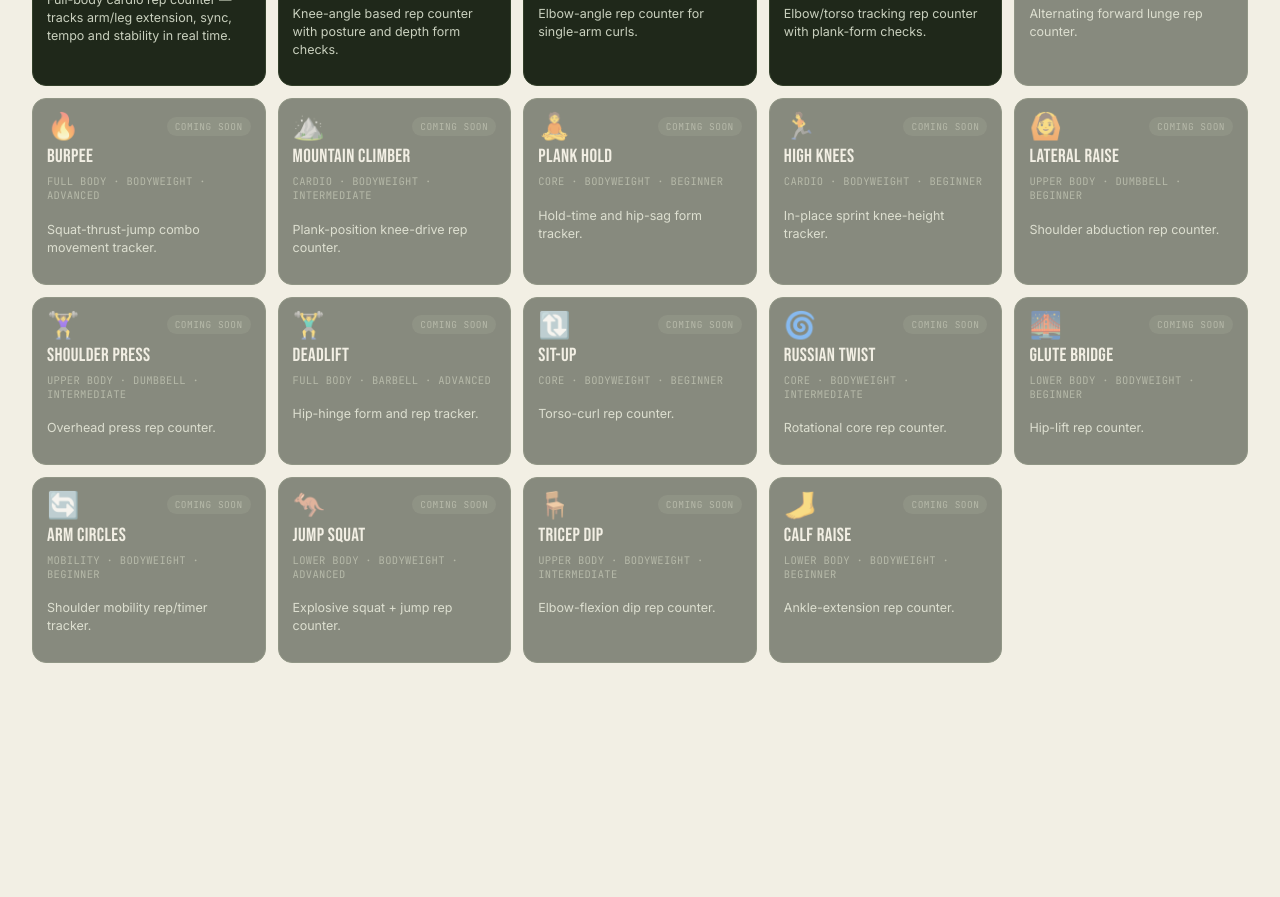
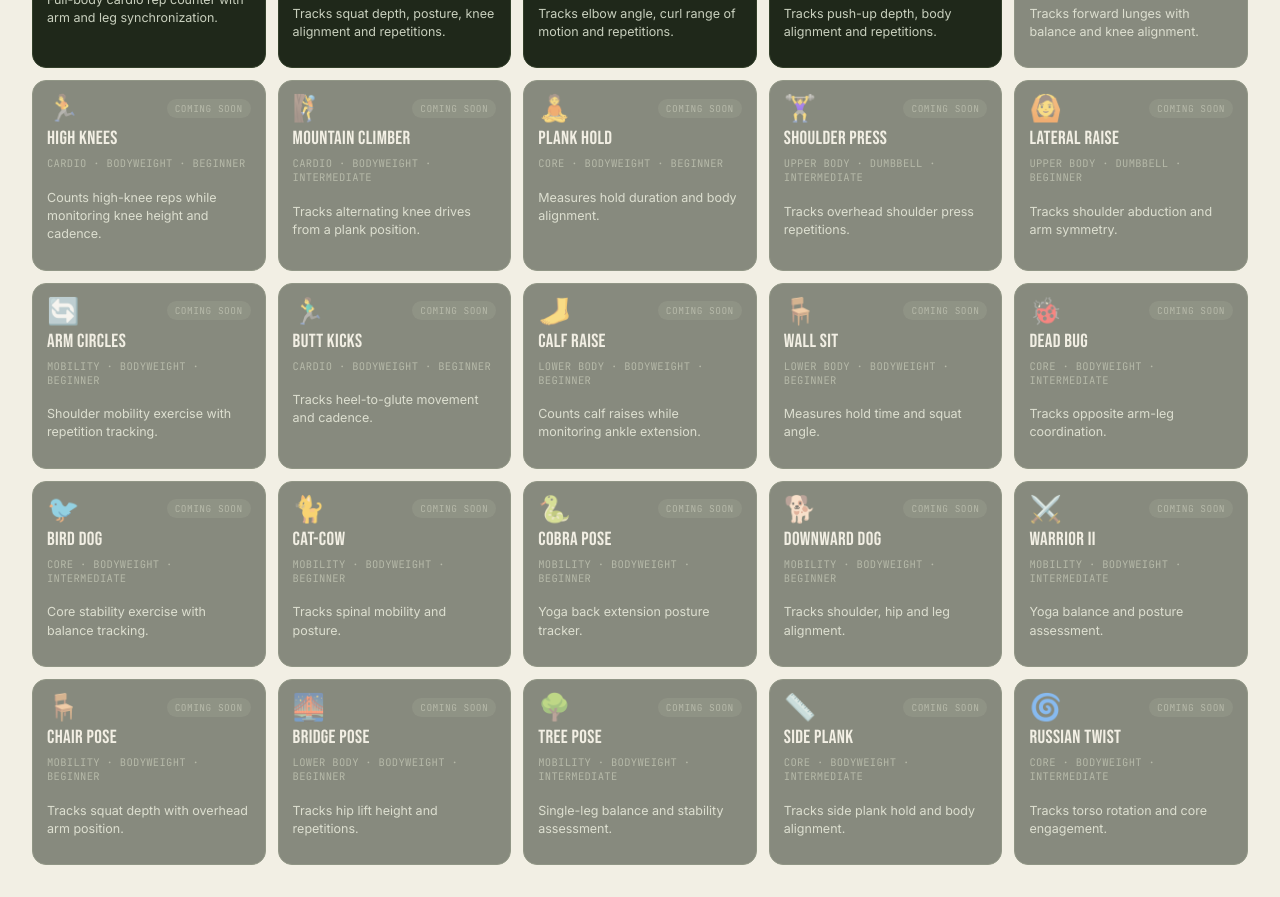
Before and after one commit to farhandotme/Fitness-Detection-KNYT, a React (Vite) app in the folder frontend/: page /exercises in a window 1280 px wide. Shown: the part 460-1357 px from the top of the page. Before the commit the page ends 1155 px from the top, so only its background shows below. Built offline with nearby package versions, Linux system fonts and the light colour scheme; no server answers.

Commit message:
done with pushup frontend responces

```diff
--- a/frontend/src/data/exercises.ts
+++ b/frontend/src/data/exercises.ts
@@ -42,6 +42,7 @@ export interface ExerciseMeta {
 
 export const EXERCISES: ExerciseMeta[] = [
   // ---- Live, fully-tracked exercises ----
+  // ---- Live, fully-tracked exercises ----
   {
     id: "jumping-jacks",
     name: "Jumping Jacks",
@@ -50,8 +51,8 @@ export const EXERCISES: ExerciseMeta[] = [
     equipment: "Bodyweight",
     emoji: "🤸",
     description:
-      "Full-body cardio rep counter — tracks arm/leg extension, sync, tempo and stability in real time.",
-    tags: ["cardio", "warmup", "jumping jack", "star jump", "full body"],
+      "Full-body cardio rep counter with arm and leg synchronization.",
+    tags: ["cardio", "warmup", "full body", "jumping jack"],
     status: "available",
     route: "/exercises/jumping-jacks",
   },
@@ -61,9 +62,8 @@ export const EXERCISES: ExerciseMeta[] = [
     category: "Lower Body",
     difficulty: "Beginner",
     equipment: "Bodyweight",
-    emoji: "🏋️",
-    description:
-      "Knee-angle based rep counter with posture and depth form checks.",
+    emoji: "🦵",
+    description: "Tracks squat depth, posture, knee alignment and repetitions.",
     tags: ["legs", "glutes", "quads", "lower body"],
     status: "available",
     route: "/squat",
@@ -75,8 +75,8 @@ export const EXERCISES: ExerciseMeta[] = [
     difficulty: "Beginner",
     equipment: "Dumbbell",
     emoji: "💪",
-    description: "Elbow-angle rep counter for single-arm curls.",
-    tags: ["arms", "biceps", "curl", "upper body"],
+    description: "Tracks elbow angle, curl range of motion and repetitions.",
+    tags: ["arms", "biceps", "curl"],
     status: "available",
     route: "/reps",
   },
@@ -86,34 +86,36 @@ export const EXERCISES: ExerciseMeta[] = [
     category: "Upper Body",
     difficulty: "Intermediate",
     equipment: "Bodyweight",
-    emoji: "🙌",
-    description: "Elbow/torso tracking rep counter with plank-form checks.",
-    tags: ["chest", "triceps", "upper body", "plank"],
+    emoji: "🏋️",
+    description: "Tracks push-up depth, body alignment and repetitions.",
+    tags: ["pushup", "chest", "triceps", "upper body"],
     status: "available",
     route: "/pushup",
   },
 
-  // ---- Catalog preview: coming soon (shows the library scales) ----
+  // ---- Coming Soon ----
+
   {
     id: "lunge",
     name: "Lunge",
     category: "Lower Body",
     difficulty: "Beginner",
     equipment: "Bodyweight",
-    emoji: "🦵",
-    description: "Alternating forward lunge rep counter.",
-    tags: ["legs", "glutes", "lower body"],
+    emoji: "🚶",
+    description: "Tracks forward lunges with balance and knee alignment.",
+    tags: ["legs", "glutes", "lunges"],
     status: "coming_soon",
   },
   {
-    id: "burpee",
-    name: "Burpee",
-    category: "Full Body",
-    difficulty: "Advanced",
+    id: "high-knees",
+    name: "High Knees",
+    category: "Cardio",
+    difficulty: "Beginner",
     equipment: "Bodyweight",
-    emoji: "🔥",
-    description: "Squat-thrust-jump combo movement tracker.",
-    tags: ["cardio", "full body", "hiit"],
+    emoji: "🏃",
+    description:
+      "Counts high-knee reps while monitoring knee height and cadence.",
+    tags: ["cardio", "warmup", "running"],
     status: "coming_soon",
   },
   {
@@ -122,9 +124,9 @@ export const EXERCISES: ExerciseMeta[] = [
     category: "Cardio",
     difficulty: "Intermediate",
     equipment: "Bodyweight",
-    emoji: "⛰️",
-    description: "Plank-position knee-drive rep counter.",
-    tags: ["cardio", "core", "hiit"],
+    emoji: "🧗",
+    description: "Tracks alternating knee drives from a plank position.",
+    tags: ["core", "cardio", "hiit"],
     status: "coming_soon",
   },
   {
@@ -134,19 +136,19 @@ export const EXERCISES: ExerciseMeta[] = [
     difficulty: "Beginner",
     equipment: "Bodyweight",
     emoji: "🧘",
-    description: "Hold-time and hip-sag form tracker.",
+    description: "Measures hold duration and body alignment.",
     tags: ["core", "abs", "isometric"],
     status: "coming_soon",
   },
   {
-    id: "high-knees",
-    name: "High Knees",
-    category: "Cardio",
-    difficulty: "Beginner",
-    equipment: "Bodyweight",
-    emoji: "🏃",
-    description: "In-place sprint knee-height tracker.",
-    tags: ["cardio", "warmup"],
+    id: "shoulder-press",
+    name: "Shoulder Press",
+    category: "Upper Body",
+    difficulty: "Intermediate",
+    equipment: "Dumbbell",
+    emoji: "🏋️‍♀️",
+    description: "Tracks overhead shoulder press repetitions.",
+    tags: ["shoulders", "arms", "press"],
     status: "coming_soon",
   },
   {
@@ -156,41 +158,162 @@ export const EXERCISES: ExerciseMeta[] = [
     difficulty: "Beginner",
     equipment: "Dumbbell",
     emoji: "🙆",
-    description: "Shoulder abduction rep counter.",
-    tags: ["shoulders", "arms", "upper body"],
+    description: "Tracks shoulder abduction and arm symmetry.",
+    tags: ["shoulders", "arms"],
     status: "coming_soon",
   },
   {
-    id: "shoulder-press",
-    name: "Shoulder Press",
-    category: "Upper Body",
-    difficulty: "Intermediate",
-    equipment: "Dumbbell",
-    emoji: "🏋️‍♀️",
-    description: "Overhead press rep counter.",
-    tags: ["shoulders", "upper body"],
+    id: "arm-circles",
+    name: "Arm Circles",
+    category: "Mobility",
+    difficulty: "Beginner",
+    equipment: "Bodyweight",
+    emoji: "🔄",
+    description: "Shoulder mobility exercise with repetition tracking.",
+    tags: ["warmup", "mobility", "shoulders"],
     status: "coming_soon",
   },
   {
-    id: "deadlift",
-    name: "Deadlift",
-    category: "Full Body",
-    difficulty: "Advanced",
-    equipment: "Barbell",
-    emoji: "🏋️‍♂️",
-    description: "Hip-hinge form and rep tracker.",
-    tags: ["back", "legs", "posterior chain"],
+    id: "butt-kicks",
+    name: "Butt Kicks",
+    category: "Cardio",
+    difficulty: "Beginner",
+    equipment: "Bodyweight",
+    emoji: "🏃‍♂️",
+    description: "Tracks heel-to-glute movement and cadence.",
+    tags: ["cardio", "warmup"],
     status: "coming_soon",
   },
   {
-    id: "situp",
-    name: "Sit-up",
-    category: "Core",
+    id: "calf-raise",
+    name: "Calf Raise",
+    category: "Lower Body",
     difficulty: "Beginner",
     equipment: "Bodyweight",
-    emoji: "🔃",
-    description: "Torso-curl rep counter.",
-    tags: ["core", "abs"],
+    emoji: "🦶",
+    description: "Counts calf raises while monitoring ankle extension.",
+    tags: ["calves", "legs"],
+    status: "coming_soon",
+  },
+  {
+    id: "wall-sit",
+    name: "Wall Sit",
+    category: "Lower Body",
+    difficulty: "Beginner",
+    equipment: "Bodyweight",
+    emoji: "🪑",
+    description: "Measures hold time and squat angle.",
+    tags: ["legs", "isometric", "wall"],
+    status: "coming_soon",
+  },
+  {
+    id: "dead-bug",
+    name: "Dead Bug",
+    category: "Core",
+    difficulty: "Intermediate",
+    equipment: "Bodyweight",
+    emoji: "🐞",
+    description: "Tracks opposite arm-leg coordination.",
+    tags: ["core", "stability"],
+    status: "coming_soon",
+  },
+  {
+    id: "bird-dog",
+    name: "Bird Dog",
+    category: "Core",
+    difficulty: "Intermediate",
+    equipment: "Bodyweight",
+    emoji: "🐦",
+    description: "Core stability exercise with balance tracking.",
+    tags: ["core", "balance"],
+    status: "coming_soon",
+  },
+  {
+    id: "cat-cow",
+    name: "Cat-Cow",
+    category: "Mobility",
+    difficulty: "Beginner",
+    equipment: "Bodyweight",
+    emoji: "🐈",
+    description: "Tracks spinal mobility and posture.",
+    tags: ["mobility", "stretch"],
+    status: "coming_soon",
+  },
+  {
+    id: "cobra-pose",
+    name: "Cobra Pose",
+    category: "Mobility",
+    difficulty: "Beginner",
+    equipment: "Bodyweight",
+    emoji: "🐍",
+    description: "Yoga back extension posture tracker.",
+    tags: ["yoga", "stretch", "back"],
+    status: "coming_soon",
+  },
+  {
+    id: "downward-dog",
+    name: "Downward Dog",
+    category: "Mobility",
+    difficulty: "Beginner",
+    equipment: "Bodyweight",
+    emoji: "🐕",
+    description: "Tracks shoulder, hip and leg alignment.",
+    tags: ["yoga", "stretch"],
+    status: "coming_soon",
+  },
+  {
+    id: "warrior-ii",
+    name: "Warrior II",
+    category: "Mobility",
+    difficulty: "Intermediate",
+    equipment: "Bodyweight",
+    emoji: "⚔️",
+    description: "Yoga balance and posture assessment.",
+    tags: ["yoga", "balance"],
+    status: "coming_soon",
+  },
+  {
+    id: "chair-pose",
+    name: "Chair Pose",
+    category: "Mobility",
+    difficulty: "Beginner",
+    equipment: "Bodyweight",
+    emoji: "🪑",
+    description: "Tracks squat depth with overhead arm position.",
+    tags: ["yoga", "legs"],
+    status: "coming_soon",
+  },
+  {
+    id: "glute-bridge",
+    name: "Bridge Pose",
+    category: "Lower Body",
+    difficulty: "Beginner",
+    equipment: "Bodyweight",
+    emoji: "🌉",
+    description: "Tracks hip lift height and repetitions.",
+    tags: ["glutes", "hips"],
+    status: "coming_soon",
+  },
+  {
+    id: "tree-pose",
+    name: "Tree Pose",
+    category: "Mobility",
+    difficulty: "Intermediate",
+    equipment: "Bodyweight",
+    emoji: "🌳",
+    description: "Single-leg balance and stability assessment.",
+    tags: ["balance", "yoga"],
+    status: "coming_soon",
+  },
+  {
+    id: "side-plank",
+    name: "Side Plank",
+    category: "Core",
+    difficulty: "Intermediate",
+    equipment: "Bodyweight",
+    emoji: "📏",
+    description: "Tracks side plank hold and body alignment.",
+    tags: ["core", "obliques"],
     status: "coming_soon",
   },
   {
@@ -200,63 +323,8 @@ export const EXERCISES: ExerciseMeta[] = [
     difficulty: "Intermediate",
     equipment: "Bodyweight",
     emoji: "🌀",
-    description: "Rotational core rep counter.",
+    description: "Tracks torso rotation and core engagement.",
     tags: ["core", "obliques"],
-    status: "coming_soon",
-  },
-  {
-    id: "glute-bridge",
-    name: "Glute Bridge",
-    category: "Lower Body",
-    difficulty: "Beginner",
-    equipment: "Bodyweight",
-    emoji: "🌉",
-    description: "Hip-lift rep counter.",
-    tags: ["glutes", "lower body"],
-    status: "coming_soon",
-  },
-  {
-    id: "arm-circles",
-    name: "Arm Circles",
-    category: "Mobility",
-    difficulty: "Beginner",
-    equipment: "Bodyweight",
-    emoji: "🔄",
-    description: "Shoulder mobility rep/timer tracker.",
-    tags: ["mobility", "warmup", "shoulders"],
-    status: "coming_soon",
-  },
-  {
-    id: "jump-squat",
-    name: "Jump Squat",
-    category: "Lower Body",
-    difficulty: "Advanced",
-    equipment: "Bodyweight",
-    emoji: "🦘",
-    description: "Explosive squat + jump rep counter.",
-    tags: ["legs", "plyometric", "cardio"],
-    status: "coming_soon",
-  },
-  {
-    id: "tricep-dip",
-    name: "Tricep Dip",
-    category: "Upper Body",
-    difficulty: "Intermediate",
-    equipment: "Bodyweight",
-    emoji: "🪑",
-    description: "Elbow-flexion dip rep counter.",
-    tags: ["arms", "triceps", "upper body"],
-    status: "coming_soon",
-  },
-  {
-    id: "calf-raise",
-    name: "Calf Raise",
-    category: "Lower Body",
-    difficulty: "Beginner",
-    equipment: "Bodyweight",
-    emoji: "🦶",
-    description: "Ankle-extension rep counter.",
-    tags: ["calves", "lower body"],
     status: "coming_soon",
   },
 ];
--- a/frontend/src/hooks/usePushupSocket.ts
+++ b/frontend/src/hooks/usePushupSocket.ts
@@ -38,6 +38,16 @@ export interface PushupData {
   low_visibility: boolean;
   elapsed_time: number;
   landmarks: Landmark[];
+  /** Which set (of the coach-assigned plan) this connection is for. */
+  set_number?: number;
+  /** Total sets in the coach-assigned plan. */
+  target_sets?: number;
+  /**
+   * Backend-validated: true only once every set in the plan has hit its
+   * target reps. The frontend must treat this as the source of truth for
+   * "the user completed this exercise" — it must not compute this itself.
+   */
+  exercise_complete?: boolean;
 }
 
 const EMPTY_RESULT: PushupData = {
@@ -70,6 +80,9 @@ const EMPTY_RESULT: PushupData = {
   low_visibility: false,
   elapsed_time: 0,
   landmarks: [],
+  set_number: undefined,
+  target_sets: undefined,
+  exercise_complete: false,
 };
 
 const WS_BASE =
@@ -103,7 +116,12 @@ export default function usePushupSocket() {
     socketRef.current = null;
   }, []);
 
-  const start = useCallback(() => {
+  const start = useCallback(
+    (plan?: {
+      targetReps?: number;
+      targetSets?: number;
+      setNumber?: number;
+    }) => {
       socketRef.current?.close();
 
       setResult(EMPTY_RESULT);
@@ -116,9 +134,20 @@ export default function usePushupSocket() {
       });
       setSocketError(null);
 
+      // The coach-assigned plan is sent to the backend; the backend — not
+      // this hook — decides when a set / the whole exercise is complete.
+      const params = new URLSearchParams();
+      if (plan?.targetReps != null)
+        params.set("target_reps", String(plan.targetReps));
+      if (plan?.targetSets != null)
+        params.set("target_sets", String(plan.targetSets));
+      if (plan?.setNumber != null)
+        params.set("set_number", String(plan.setNumber));
+      const query = params.toString();
+
       let ws: WebSocket;
       try {
-      ws = new WebSocket(`${WS_BASE}/ws/pushup`);
+        ws = new WebSocket(`${WS_BASE}/ws/pushup${query ? `?${query}` : ""}`);
       } catch {
         setSocketError("Couldn't reach the detection server. Is it running?");
         return;
@@ -151,7 +180,9 @@ export default function usePushupSocket() {
       ws.onerror = () => {
         setSocketError("Connection error — check that the backend is running.");
       };
-  }, []);
+    },
+    [],
+  );
 
   const sendFrame = useCallback((image: string) => {
     const ws = socketRef.current;
--- a/frontend/src/pages/PushupPage.tsx
+++ b/frontend/src/pages/PushupPage.tsx
@@ -65,9 +65,12 @@ function PushupPage() {
     (currentReps / Math.max(1, repsPerSet)) * 100,
   );
 
-  // ---- advance a set to completion once the user's target reps is hit ----
+  // ---- advance a set once the BACKEND confirms this set's reps are done ----
+  // `session_complete` is computed server-side (PushupAnalyzer._is_complete),
+  // from the target_reps the backend itself was given when the socket opened.
+  // We never derive this from currentReps/repsPerSet on the client.
   useEffect(() => {
-    if (phase !== "active" || currentReps < repsPerSet) return;
+    if (phase !== "active" || !result.session_complete) return;
 
     stop();
 
@@ -80,7 +83,10 @@ function PushupPage() {
     };
     setSetSummaries((prev) => [...prev, summary]);
 
-    if (currentSet >= totalSets) {
+    // exercise_complete is also backend-validated: true only once every
+    // set in the plan hit its target. This is the boolean that should
+    // trigger persisting "user completed this exercise" to the database.
+    if (result.exercise_complete) {
       setPhase("complete");
     } else {
       setRestRemaining(restSeconds);
@@ -89,8 +95,7 @@ function PushupPage() {
     // eslint-disable-next-line react-hooks/exhaustive-deps
   }, [
     phase,
-    currentReps,
-    repsPerSet,
+    result.session_complete,
     currentSet,
     totalSets,
     restSeconds,
@@ -98,27 +103,47 @@ function PushupPage() {
     stop,
   ]);
 
+  // ---- persist completion once the backend confirms the whole plan is done ----
+  useEffect(() => {
+    if (!result.exercise_complete) return;
+    // TODO: wire this up to the real backend endpoint once it exists, e.g.
+    //   POST /api/workouts/complete { exercise: "pushup", repsPerSet, totalSets }
+    // That endpoint is what should write the "user completed this exercise"
+    // record to MongoDB. The frontend must only ever send what the backend
+    // already validated here (exercise_complete === true) — it must not
+    // decide completion on its own.
+    console.log(
+      "Exercise completed (backend-validated) — ready to persist to DB.",
+    );
+  }, [result.exercise_complete]);
+
   // ---- rest countdown between sets, then auto-start the next one ----
   useEffect(() => {
     if (phase !== "resting") return;
 
     if (restRemaining <= 0) {
-      setCurrentSet((s) => s + 1);
+      const nextSet = currentSet + 1;
+      setCurrentSet(nextSet);
       setPhase("active");
-      start();
+      start({
+        targetReps: repsPerSet,
+        targetSets: totalSets,
+        setNumber: nextSet,
+      });
       return;
     }
 
     const timer = window.setTimeout(() => setRestRemaining((r) => r - 1), 1000);
     return () => window.clearTimeout(timer);
-  }, [phase, restRemaining, start]);
+    // eslint-disable-next-line react-hooks/exhaustive-deps
+  }, [phase, restRemaining, start, currentSet, repsPerSet, totalSets]);
 
   function handleStart() {
     setCameraError(null);
     setSetSummaries([]);
     setCurrentSet(1);
     setPhase("active");
-    start();
+    start({ targetReps: repsPerSet, targetSets: totalSets, setNumber: 1 });
   }
 
   function handleSkipRest() {
@@ -269,6 +294,12 @@ function PushupPage() {
 
         <div className="bicep-stats-col">
           {phase === "setup" && (
+            // TODO(coach-assignment): once a coach/plan API exists, repsPerSet
+            // and totalSets should come from the user's assigned plan (fetched
+            // here) and this picker should become read-only display, not
+            // user-editable inputs. Whatever value is picked here is what
+            // actually gets sent to the backend as target_reps/target_sets —
+            // and the backend (not this component) decides when it's been met.
             <div className="session-builder">
               <div className="builder-row">
                 <span className="builder-label">Reps per set</span>
```
Also changed, not shown: 2 other files (tests, documents, lock files or other folders). Lines whose indentation alone changed are shown as unchanged.
